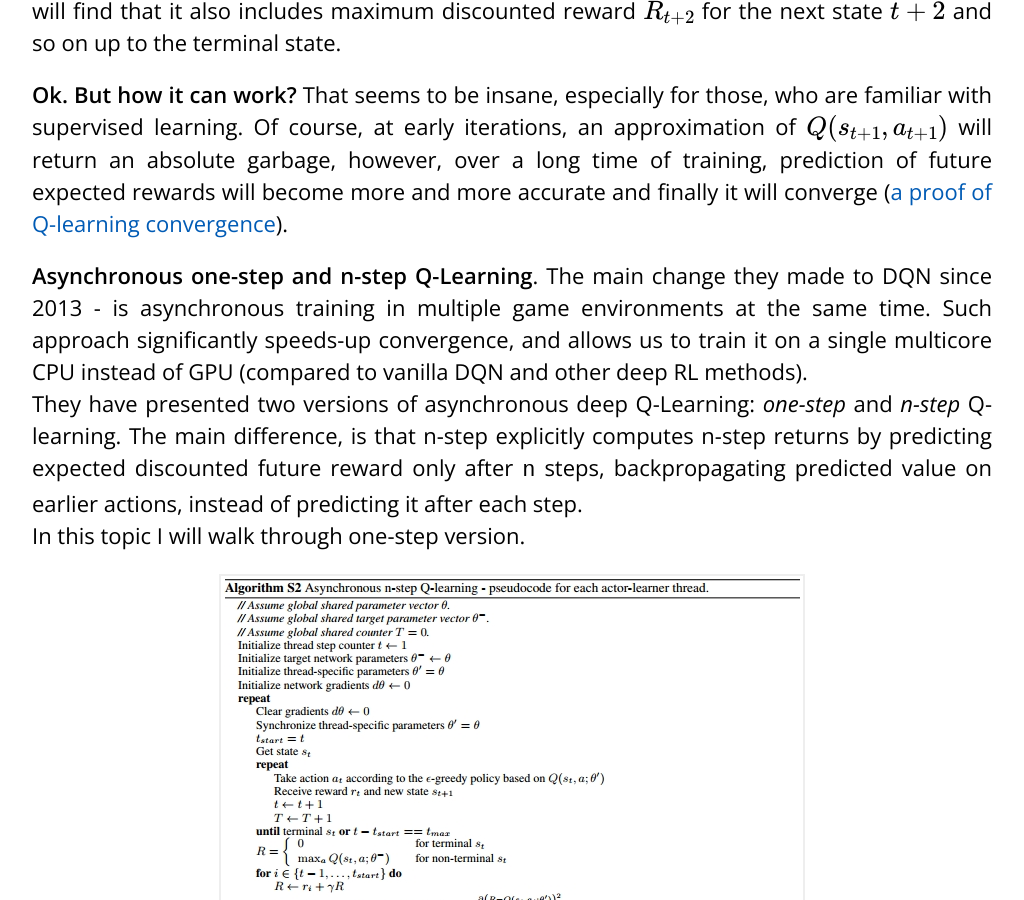
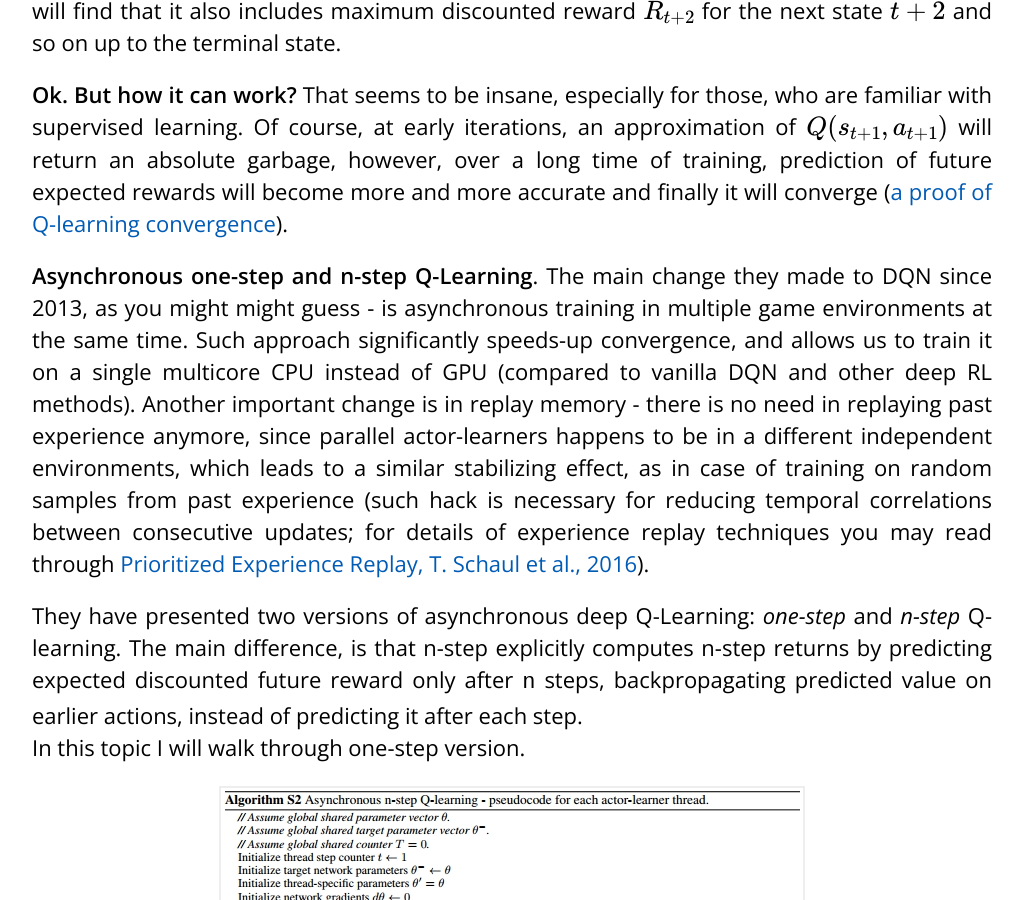
Before and after one commit to dbobrenko/dbobrenko.github.io, a Jekyll site: the page built from _posts/2016-11-03-async-deeprl.md, in a window 1280 px wide and 900 px high, scrolled down 3801 px. Shown: the whole window, without its empty margins (128-1152 px from the left). Built offline with Jekyll 4.4.1, drawn with Linux system fonts in a browser that asks for light colours; formulas are drawn with MathJax 3; comment, search, counter and statistics services are not loaded; some of the changed text lies outside the part shown.

Commit message:
link to NIPS workshop; memory replay

````diff
--- a/_posts/2016-11-03-async-deeprl.md
+++ b/_posts/2016-11-03-async-deeprl.md
@@ -71,7 +71,8 @@ And now, if you will think about maximum discounted reward for the next state $$
 
 **Ok. But how it can work?** That seems to be insane, especially for those, who are familiar with supervised learning. Of course, at early iterations, an approximation of $$Q(s_{t+1}, a_{t+1})$$ will return an absolute garbage, however, over a long time of training, prediction of future expected rewards will become more and more accurate and finally it will converge ([a proof of Q-learning convergence](http://users.isr.ist.utl.pt/~mtjspaan/readingGroup/ProofQlearning.pdf)).
 
-**Asynchronous one-step and n-step Q-Learning**. The main change they made to DQN since 2013 - is asynchronous training in multiple game environments at the same time. Such approach significantly speeds-up convergence, and allows us to train it on a single multicore CPU instead of GPU (compared to vanilla DQN and other deep RL methods).
+**Asynchronous one-step and n-step Q-Learning**. The main change they made to DQN since 2013, as you might might guess - is asynchronous training in multiple game environments at the same time. Such approach significantly speeds-up convergence, and allows us to train it on a single multicore CPU instead of GPU (compared to vanilla DQN and other deep RL methods). Another important change is in replay memory - there is no need in replaying past experience anymore, since parallel actor-learners happens to be in a different independent environments, which leads to a similar stabilizing effect, as in case of training on random samples from past experience (such hack is necessary for reducing temporal correlations between consecutive updates; for details of experience replay techniques you may read through [Prioritized Experience Replay, T. Schaul et al., 2016](https://arxiv.org/abs/1511.05952)).
+
 They have presented two versions of asynchronous deep Q-Learning: *one-step* and *n-step* Q-learning. The main difference, is that n-step explicitly computes n-step returns by predicting expected discounted future reward only after `n` steps, backpropagating predicted value on earlier actions, instead of predicting it after each step.
 In this topic I will walk through one-step version.
 {% include image.html
@@ -147,7 +148,7 @@ def build_model(h, w, channels, fc3_size=256):
 ```
 
 
-In the original implementation they've used [RMSProp](http://www.cs.toronto.edu/~tijmen/csc321/slides/lecture_slides_lec6.pdf) optimizer with `decay=0.99`, `epsilon=0.1` and linearly annealing learning rate over the course of training. To simplify, I've replaced all of this stuff with [Adam](https://arxiv.org/abs/1412.6980) optimizer:
+In the original implementation they've used [RMSProp](http://www.cs.toronto.edu/~tijmen/csc321/slides/lecture_slides_lec6.pdf) optimizer with `decay=0.99`, `epsilon=0.1`, linearly annealing learning rate over the course of training and shared statistics across threads. To simplify, I've replaced all of this stuff with [Adam](https://arxiv.org/abs/1412.6980) optimizer (however it can be more unstable than shared RMSProp):
 
 ```python
 w = 84 # screen width
@@ -285,6 +286,8 @@ And of course, [David Sutton's RL book](https://webdocs.cs.ualberta.ca/~sutton/b
 
 To gain some understanding in **deep learning**, I would recommend [Nielsen's online book](http://neuralnetworksanddeeplearning.com/). Later, work through [CS231n Stanford lectures](http://cs231n.github.io/) (unfortunately official video lectures were removed from youtube, but probably, somewhere, there might be an unofficial ones ;) ).
 
+Recorded presentation speech of A3C from NIPS workshop can be found [here](https://youtu.be/9sx1_u2qVhQ).
+
 **Some awesome RL papers:**
 
 1. A3C: [Asynchronous Methods for Deep Reinforcement Learning, Mnih et al., 2016](https://arxiv.org/abs/1602.01783).
````
